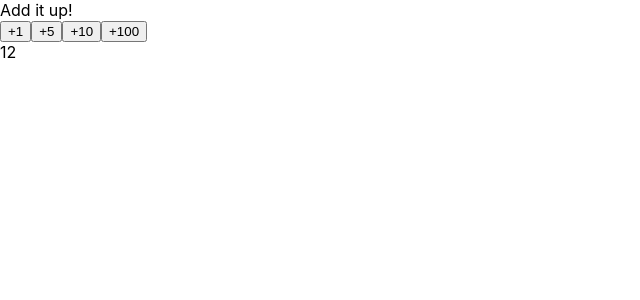
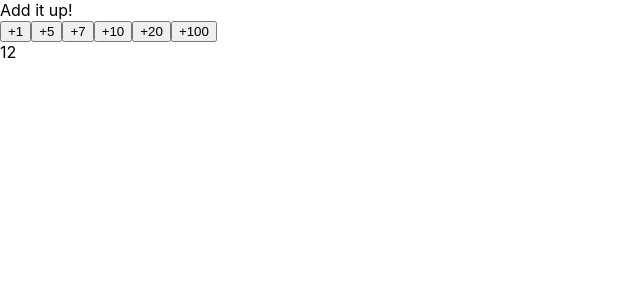
Before and after one commit to dvibbert/react-getting-started-typescript, a React (Create React App) app: page / in a window 1280 px wide. Shown: the top 300 px of the page, without its empty margins (0-640 px from the left). Built offline with nearby package versions, Linux system fonts and the light colour scheme.

Commit message:
Exercise 1 Extra Credit

```diff
--- a/src/App.tsx
+++ b/src/App.tsx
@@ -38,20 +38,30 @@ const useCounter = (initialCount : number): [number, incrementCounter] => {
   ];
 }
 
+interface CounterControlProps {
+  count: number;
+  handleClick: incrementCounter;
+}
+
+const CounterControl : FC<CounterControlProps> = (props) => (
+  <>
+    <Display message='Add it up!' />
+    <div>
+      {
+        [1 ,5, 7, 10, 20, 100].map(increment => (
+          <Button increment={increment} onClick={props.handleClick} />
+        ))
+      }
+    </div>
+    <Display message={props.count} />
+  </>
+);
+
 const App: React.FC = () => {
   const [count, handleClick] = useCounter(12);
 
   return (
-    <>
-      <Display message='Add it up!' />
-      <div>
-        <Button increment={1} onClick={handleClick} />
-        <Button increment={5} onClick={handleClick} />
-        <Button increment={10} onClick={handleClick} />
-        <Button increment={100} onClick={handleClick} />
-      </div>
-      <Display message={count} />
-    </>
+    <CounterControl count={count} handleClick={handleClick}/>
   );
 };
 
```
